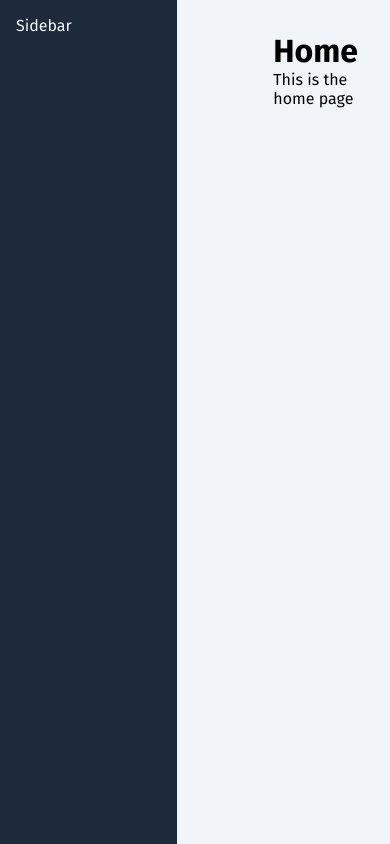
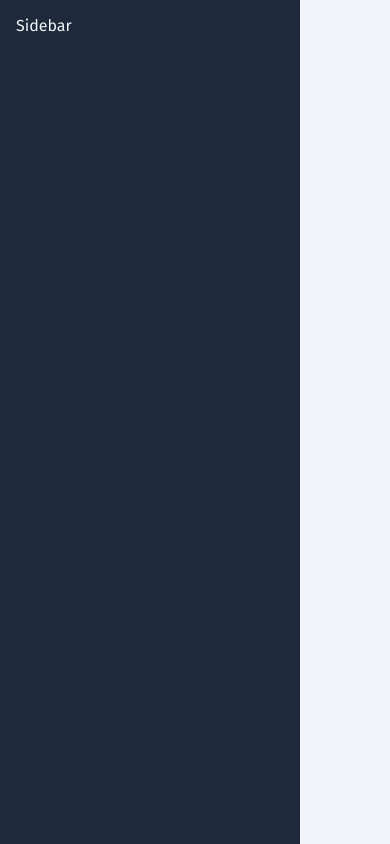
Before and after one commit to johnstuby7/vue-examples, a Vue app in the folder responsive-side-bar/: page / in a window 390 px wide. Built offline with nearby package versions, Linux system fonts and the light colour scheme.

Commit message:
Updated sidebar with styling, now shows correctly on the page

```diff
--- a/responsive-side-bar/src/components/Sidebar.vue
+++ b/responsive-side-bar/src/components/Sidebar.vue
@@ -21,5 +21,10 @@ aside {
   color: var(--light);
 
   transition: 0.2s ease-out;
+
+  @media (max-width: 768px) {
+    position: fixed;
+    z-index: 99;
+  }
 }
 </style>
```
